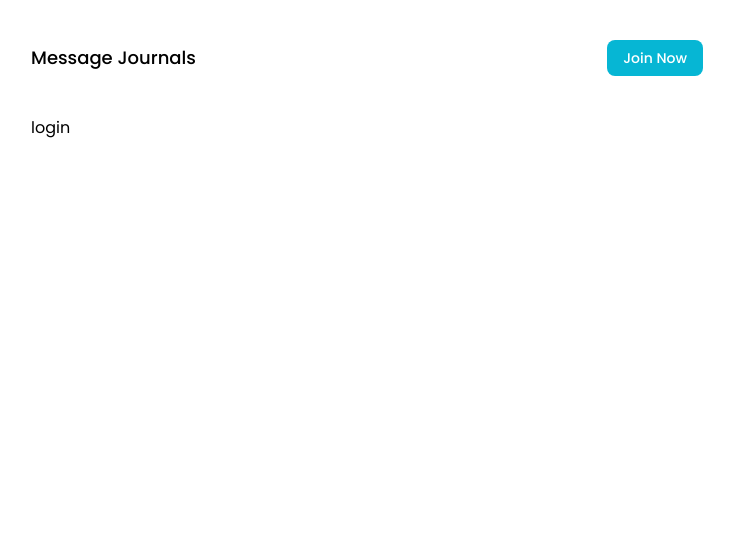
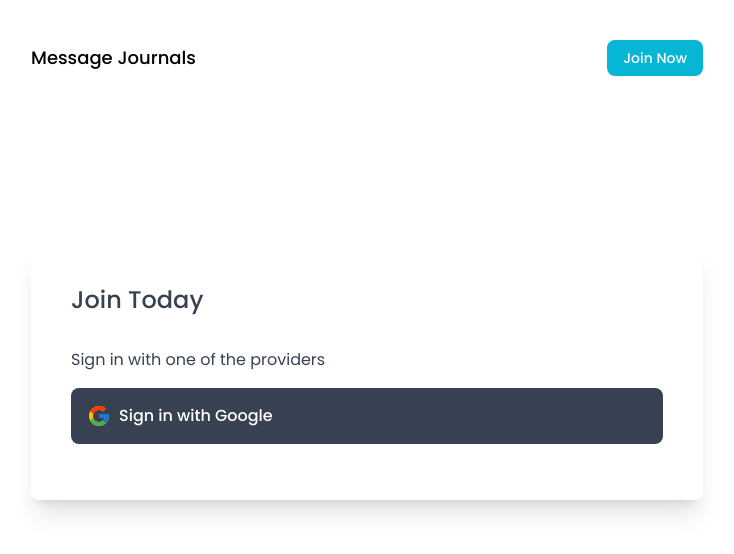
Before and after one commit to graceupongraceemi/react-message-journals, a Next.js app: page /auth/login in a window 1280 px wide. Shown: the top 554 px of the page, without its empty margins (273-1007 px from the left). Built offline with nearby package versions, Linux system fonts and the light colour scheme.

Commit message:
react-icons installed in login.js and FcGoogle imported

```diff
--- a/package.json
+++ b/package.json
@@ -12,7 +12,8 @@
     "firebase": "^9.12.1",
     "next": "12.3.1",
     "react": "18.2.0",
-    "react-dom": "18.2.0"
+    "react-dom": "18.2.0",
+    "react-icons": "^4.6.0"
   },
   "devDependencies": {
     "autoprefixer": "^10.4.12",
--- a/pages/auth/login.js
+++ b/pages/auth/login.js
@@ -1,5 +1,18 @@
+import { FcGoogle } from 'react-icons/fc';
+
 const login = () => {
-  return <div>login</div>;
+  return (
+    <div className='shadow-xl mt-32 p-10 text-gray-700 rounded-lg'>
+      <h2 className='text-2xl font-medium'>Join Today</h2>
+      <div className='py-4'>
+        <h3 className='py-4'>Sign in with one of the providers</h3>
+        <button className='text-white bg-gray-700 w-full font-medium rounded-lg flex align-middle p-4 gap-2'>
+          <FcGoogle className='text-2xl' />
+          Sign in with Google
+        </button>
+      </div>
+    </div>
+  );
 };
 
 export default login;
```
Also changed, not shown: 1 other file (tests, documents, lock files or other folders).
